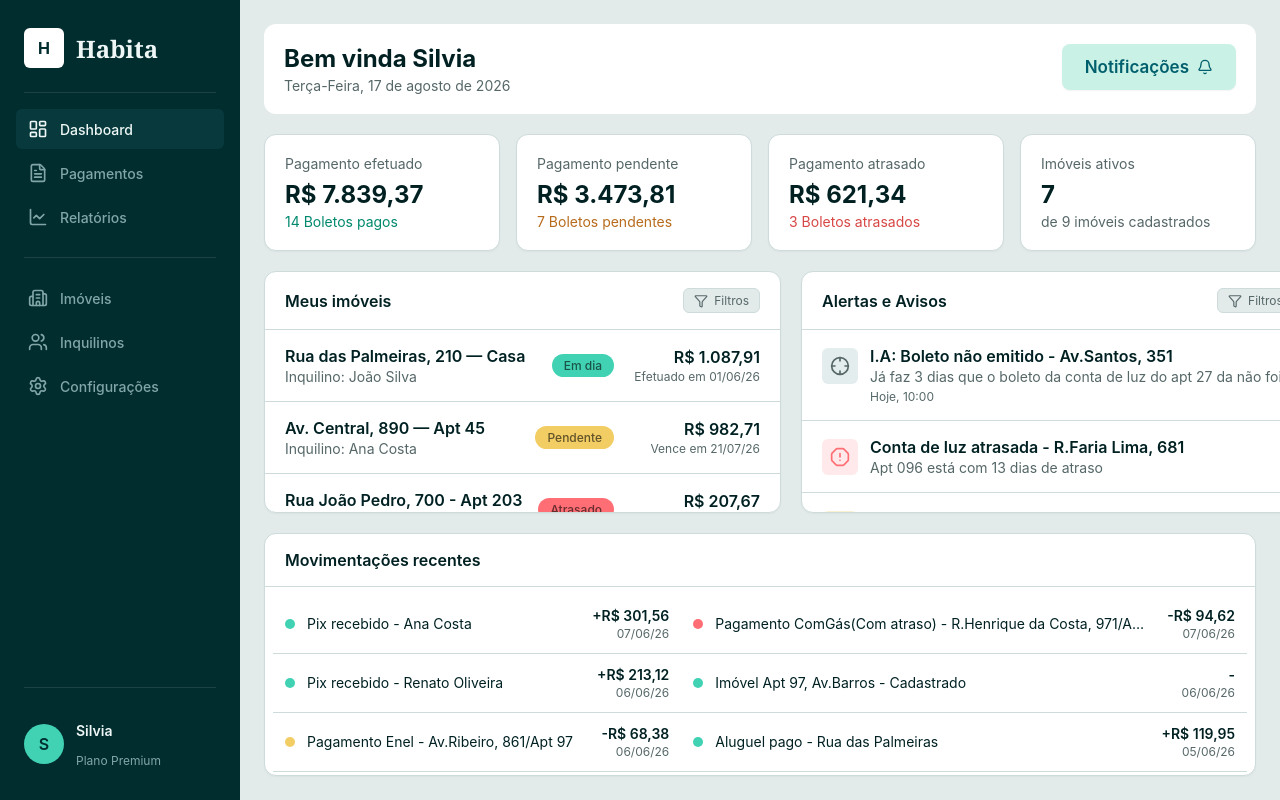
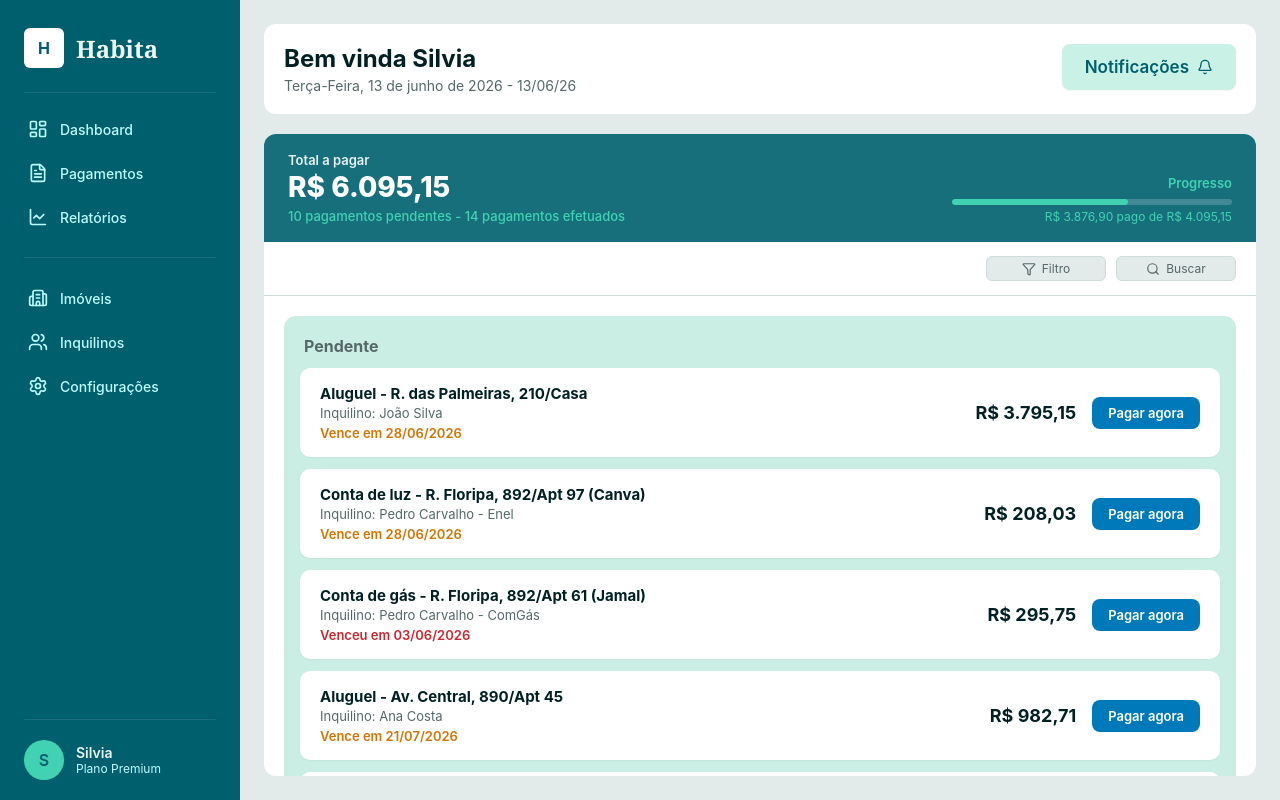
Before and after one commit to DanielJuhoKim/habita-frontend, a React (Vite) app in the folder habita-front/: page /pagamentos in a window 1280 px wide. Built offline with nearby package versions, Linux system fonts and the light colour scheme.

Commit message:
Base css

```diff
--- a/habita-front/package.json
+++ b/habita-front/package.json
@@ -11,7 +11,8 @@
   },
   "dependencies": {
     "react": "^18.3.1",
-    "react-dom": "^18.3.1"
+    "react-dom": "^18.3.1",
+    "react-router-dom": "^7.15.0"
   },
   "devDependencies": {
     "@eslint/js": "^10.0.1",
--- a/habita-front/src/Base.tsx
+++ b/habita-front/src/Base.tsx
@@ -1,3 +1,5 @@
+import { useNavigate } from "react-router-dom";
+
 import {
   Bell,
   LayoutDashboard,
@@ -8,23 +10,55 @@ import {
   Settings,
 } from "lucide-react";
 
-const navTop = [
-  { icon: LayoutDashboard, label: "Dashboard", active: true },
-  { icon: FileText, label: "Pagamentos" },
-  { icon: LineChart, label: "Relatórios" },
-];
-
-const navBottom = [
-  { icon: Building2, label: "Imóveis" },
-  { icon: Users, label: "Inquilinos" },
-  { icon: Settings, label: "Configurações" },
-];
-
 type LayoutProps = {
   children: React.ReactNode;
 };
 
 export default function Base({ children }: LayoutProps) {
+  const navegador = useNavigate();
+
+  const rotas_cima = [
+    {
+      label: "Dashboard",
+      path: "/dashboard",
+      icone: LayoutDashboard,
+      atual: true,
+    },
+    {
+      label: "Pagamentos",
+      path: "/pagamentos",
+      atual: false,
+      icone: FileText,
+    },
+    {
+      label: "Relatórios",
+      path: "/relatorios",
+      atual: false,
+      icone: LineChart,
+    }
+  ];
+
+  const rotas_baixo = [
+    {
+      label: "Imóveis",
+      path: "/imoveis",
+      atual: false,
+      icone: Building2,
+    },
+    {
+      label: "Inquilinos",
+      path: "/inquilinos",
+      atual: false,
+      icone: Users,
+    },
+    {
+      label: "Configurações",
+      path: "/configuracoes",
+      atual: false,
+      icone: Settings,
+    }
+  ];
+
   return (
     <div className="app">
       <aside className="barra_opcoes">
@@ -36,21 +70,26 @@ export default function Base({ children }: LayoutProps) {
         <div className="barra_opcoes-divider" />
 
         <nav className="barra_opcoes-nav">
-          {navTop.map((it) => (
+          {rotas_cima.map((it) => (
             <button
               key={it.label}
-              className={`nav-item ${it.active ? "active" : ""}`}
+              className={`nav-item ${it.atual ? "atual" : ""}`}
+              onClick={() => navegador(it.path)}
             >
-              <it.icon size={20} />
+              <it.icone size={20} />
               {it.label}
             </button>
           ))}
 
           <div className="nav-sep" />
 
-          {navBottom.map((it) => (
-            <button key={it.label} className="nav-item">
-              <it.icon size={20} />
+          {rotas_baixo.map((it) => (
+            <button
+              key={it.label}
+              className={`nav-item ${it.atual ? "atual" : ""}`}
+              onClick={() => navegador(it.path)}
+            >
+              <it.icone size={20} />
               {it.label}
             </button>
           ))}
@@ -72,7 +111,7 @@ export default function Base({ children }: LayoutProps) {
         <div className="header">
           <div>
             <h1>Bem vinda Silvia</h1>
-            <p>Terça-Feira, 17 de agosto de 2026</p>
+            <p>Terça-Feira, 13 de junho de 2026 - 13/06/26</p>
           </div>
 
           <button className="notif-btn">
--- a/habita-front/src/Dashboard.css
+++ b/habita-front/src/Dashboard.css
@@ -74,14 +74,6 @@ button { font: inherit; cursor: pointer; border: none; background: none; color:
 }
 
 .objetos h2 { font-size: 16px; font-weight: 600; margin: 0; }
-
-.filtro-bt {
-  display: flex; align-items: center; gap: 6px; padding: 4px 10px; border-radius: 6px;
-  border: 1px solid var(--border); font-size: 12px; color: var(--muted-foreground);
-  background: #e3eaea;
-}
-
-.filtro-bt:hover { background: var(--muted); }
 
 .scroll { flex: 1; overflow-y: auto; }
 
--- a/habita-front/src/Pagamentos.css
+++ b/habita-front/src/Pagamentos.css
@@ -3,7 +3,6 @@
   --foreground: oklch(0.22 0.04 200);
   --card: #ffffff;
   --border: oklch(0.88 0.015 200);
-  --muted: oklch(0.94 0.01 200);
   --muted-foreground: oklch(0.5 0.02 200);
 
   --sidebar: oklch(0.27 0.045 200);
@@ -69,15 +68,11 @@ h1, h2, h3, p { margin: 0; }
   padding: 14px 20px;
   border-bottom: 1px solid var(--border);
 }
-.toolbar-right { display: flex; gap: 10px; }
-.tool-btn {
-  display: flex; align-items: center; gap: 6px;
-  padding: 8px 18px; border-radius: 8px;
-  background: var(--muted); color: var(--muted-foreground);
-  font-size: 13px; font-weight: 500;
+.barra-filtro-right { display: flex; gap: 10px; }
+
+.filtro-bt {
   min-width: 120px; justify-content: center;
 }
-.tool-btn:hover { background: oklch(0.9 0.01 200); }
 
 /* ===== Sections (scrollable) ===== */
 .sections-scroll {
@@ -127,4 +122,4 @@ h1, h2, h3, p { margin: 0; }
   font-size: 12px; color: var(--muted-foreground);
   box-shadow: 0 1px 2px rgba(0,0,0,.05);
 }
-.ver-mais:hover { background: var(--muted); }
+.ver-mais:hover { background: rgb(238, 238, 238); }
--- a/habita-front/src/Pagamentos.tsx
+++ b/habita-front/src/Pagamentos.tsx
@@ -1,24 +1,13 @@
+import Base from "./Base";
 import "./Pagamentos.css";
 
 import {
-  LayoutDashboard, FileText, LineChart, Building2, Users, Settings,
-  Bell, Filter, Search, ChevronDown,
+  Filter, Search, ChevronDown,
 } from "lucide-react";
-
-const navTop = [
-  { icon: LayoutDashboard, label: "Dashboard" },
-  { icon: FileText, label: "Pagamentos", active: true },
-  { icon: LineChart, label: "Relatórios" },
-];
-const navBottom = [
-  { icon: Building2, label: "Imóveis" },
-  { icon: Users, label: "Inquilinos" },
-  { icon: Settings, label: "Configurações" },
-];
 
 type Status = "pending-soon" | "late" | "paid";
 
-type Pagamento = {
+type Pagamento_info = {
   title: string;
   tenant: string;
   info: string;
@@ -26,7 +15,7 @@ type Pagamento = {
   value: string;
 };
 
-const pendentes: Pagamento[] = [
+const pendentes: Pagamento_info[] = [
   { title: "Aluguel - R. das Palmeiras, 210/Casa", tenant: "João Silva", info: "Vence em 28/06/2026", status: "pending-soon", value: "R$ 3.795,15" },
   { title: "Conta de luz - R. Floripa, 892/Apt 97 (Canva)", tenant: "Pedro Carvalho - Enel", info: "Vence em 28/06/2026", status: "pending-soon", value: "R$ 208,03" },
   { title: "Conta de gás - R. Floripa, 892/Apt 61 (Jamal)", tenant: "Pedro Carvalho - ComGás", info: "Venceu em 03/06/2026", status: "late", value: "R$ 295,75" },
@@ -35,14 +24,14 @@ const pendentes: Pagamento[] = [
   { title: "IPTU - Av. Brasil, 1500", tenant: "Pedro Lima", info: "Venceu em 10/06/2026", status: "late", value: "R$ 612,40" },
 ];
 
-const efetuados: Pagamento[] = [
+const efetuados: Pagamento_info[] = [
   { title: "Aluguel - R. Bela Vista, 920/Casa", tenant: "Marcio Oliveira", info: "Data: 30/05/2026 - Pago em 28/05/2026", status: "paid", value: "R$ 2.481,06" },
   { title: "Conta de luz - Av. Ribeiro, 861/Apt 97", tenant: "Carlos Mendes - Enel", info: "Data: 25/05/2026 - Pago em 22/05/2026", status: "paid", value: "R$ 187,32" },
   { title: "Aluguel - Rua das Palmeiras, 210", tenant: "João Silva", info: "Data: 01/06/2026 - Pago em 31/05/2026", status: "paid", value: "R$ 1.087,91" },
   { title: "Condomínio - Av. Central, 890", tenant: "Ana Costa", info: "Data: 05/06/2026 - Pago em 04/06/2026", status: "paid", value: "R$ 380,00" },
 ];
 
-function PagamentoCard({ p }: { p: Pagamento }) {
+function PagamentoCard({ p }: { p: Pagamento_info }) {
   return (
     <div className="pay-card">
       <div className="pay-info">
@@ -60,7 +49,7 @@ function PagamentoCard({ p }: { p: Pagamento }) {
 
 function Section({
   title, items, bg,
-}: { title: string; items: Pagamento[]; bg: "pendente" | "efetuado" }) {
+}: { title: string; items: Pagamento_info[]; bg: "pendente" | "efetuado" }) {
   return (
     <div className={`section section-${bg}`}>
       <div className="section-head">
@@ -76,48 +65,9 @@ function Section({
   );
 }
 
-export default function App() {
+export default function Pagamentos() {
   return (
-    <div className="app">
-      <aside className="sidebar">
-        <div className="sidebar-brand">
-          <div className="brand-logo">H</div>
-          <span className="brand-name">Habita</span>
-        </div>
-        <div className="sidebar-divider" />
-        <nav className="sidebar-nav">
-          {navTop.map((it) => (
-            <button key={it.label} className={`nav-item ${it.active ? "active" : ""}`}>
-              <it.icon size={20} /> {it.label}
-            </button>
-          ))}
-          <div className="nav-sep" />
-          {navBottom.map((it) => (
-            <button key={it.label} className="nav-item">
-              <it.icon size={20} /> {it.label}
-            </button>
-          ))}
-        </nav>
-        <div className="sidebar-divider" />
-        <div className="sidebar-user">
-          <div className="avatar">S</div>
-          <div>
-            <p className="user-name">Silvia</p>
-            <p className="user-plan">Plano Premium</p>
-          </div>
-        </div>
-      </aside>
-
-      <main className="main">
-        <div className="header">
-          <div>
-            <h1>Pagamentos</h1>
-            <p>Terça-Feira, 17 de agosto de 2026</p>
-          </div>
-          <button className="notif-btn">Notificações <Bell size={16} /></button>
-        </div>
-
-        {/* Banner de total */}
+    <Base>
         <div className="banner">
           <div>
             <p className="banner-label">Total a pagar</p>
@@ -137,9 +87,9 @@ export default function App() {
         <div className="content">
           <div className="content-toolbar">
             <div /> {/* spacer */}
-            <div className="toolbar-right">
-              <button className="tool-btn"><Filter size={14} /> Filtro</button>
-              <button className="tool-btn"><Search size={14} /> Buscar</button>
+            <div className="barra-filtro-right">
+              <button className="filtro-bt"><Filter size={14} /> Filtro</button>
+              <button className="filtro-bt"><Search size={14} /> Buscar</button>
             </div>
           </div>
 
@@ -148,7 +98,6 @@ export default function App() {
             <Section title="Efetuado" items={efetuados} bg="efetuado" />
           </div>
         </div>
-      </main>
-    </div>
+    </Base>
   );
 }
--- a/habita-front/src/index.css
+++ b/habita-front/src/index.css
@@ -3,12 +3,11 @@
   --foreground: oklch(0.22 0.04 200);
   --card: #ffffff;
   --border: oklch(0.88 0.015 200);
-  --muted: oklch(0.94 0.01 200);
   --muted-foreground: oklch(0.5 0.02 200);
-  --barra_opcoes: oklch(0.27 0.045 200);
+  --barra_opcoes: #005f6d;
   --barra_opcoes-foreground: oklch(0.97 0.01 180);
   --barra_opcoes-accent: oklch(0.32 0.05 200);
-  --barra_opcoes-muted: oklch(0.7 0.04 200);
+  --barra_opcoes-muted: #bdfbff;
   --brand-mint: oklch(0.78 0.13 175);
   --status-ok: oklch(0.78 0.13 175);
   --status-pending: oklch(0.86 0.13 90);
@@ -94,3 +93,11 @@ button { font: inherit; cursor: pointer; border: none; background: none; color:
 }
 
 .notif-btn:hover { background: #a8ebd7be }
+
+.filtro-bt {
+  display: flex; align-items: center; gap: 6px; padding: 4px 10px; border-radius: 6px;
+  border: 1px solid var(--border); font-size: 12px; color: var(--muted-foreground);
+  background: #e3eaea;
+}
+
+.filtro-bt:hover { background: rgb(207, 216, 218); }
--- a/habita-front/src/main.tsx
+++ b/habita-front/src/main.tsx
@@ -1,7 +1,25 @@
 import React from "react";
 import ReactDOM from "react-dom/client";
 import Dashboard from "./Dashboard";
+import Pagamentos from "./Pagamentos";
+import Login from "./Login";
+
+import {
+  BrowserRouter,
+  Routes,
+  Route,
+} from "react-router-dom";
+
 import "./index.css";
+
 ReactDOM.createRoot(document.getElementById("root")!).render(
-  <React.StrictMode><Dashboard /></React.StrictMode>
+  <React.StrictMode>
+    <BrowserRouter>
+      <Routes>
+        <Route path="/" element={<Login />} />
+        <Route path="/dashboard" element={<Dashboard />} />
+        <Route path="/pagamentos" element={<Pagamentos />} />
+      </Routes>
+    </BrowserRouter>
+  </React.StrictMode>
 );
```
Also changed, not shown: 1 other file (tests, documents, lock files or other folders).
